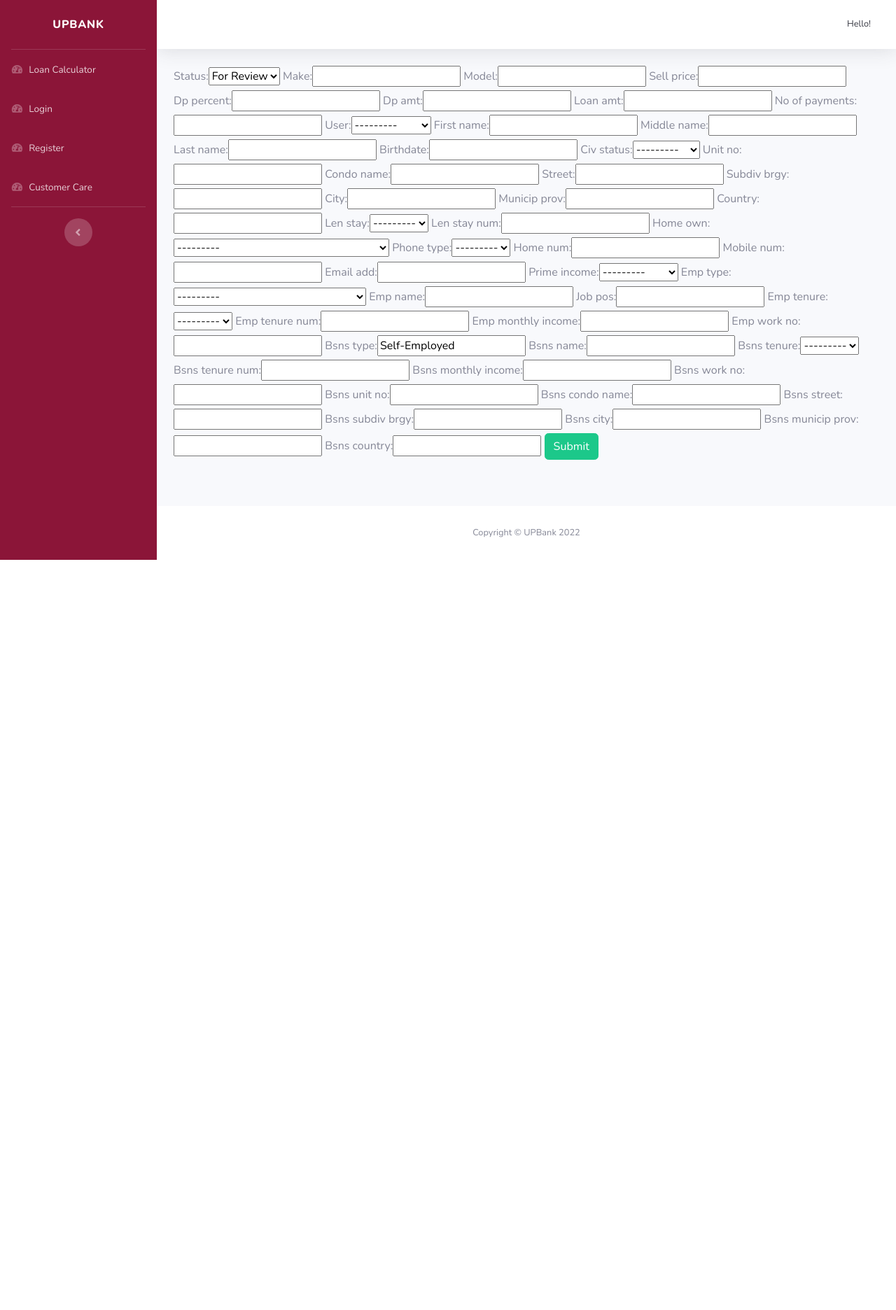
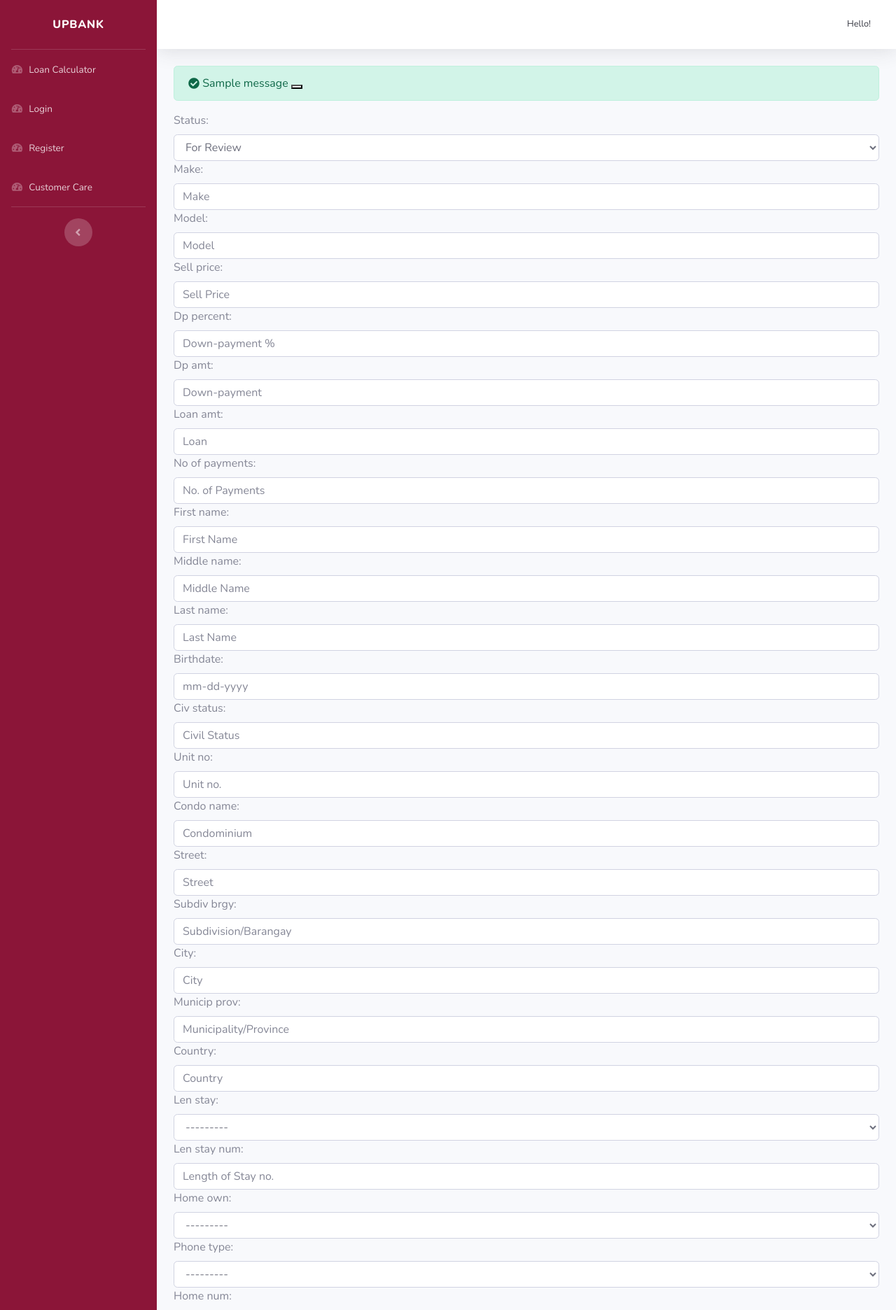
Before and after one commit to TristanBachini/Bank-Loan-Information-System, a Django app: page /borrower/loan-apply in a window 1280 px wide. Shown: the top 1872 px of the page at 70% size. Before the commit the page ends 800 px from the top, so only its background shows below. Run offline with Django 3.2, Linux system fonts and the light colour scheme; data comes from the database, SQL or seed files in the repository; tables that the repository leaves empty hold one stand-in row (values such as "Sample post"); one stand-in notice (Sample message) is shown; some libraries are stand-ins or nearby versions.

Commit message:
front-end for loan_apply

```diff
--- a/bank_loan_information_system/create_manage_acc/models.py
+++ b/bank_loan_information_system/create_manage_acc/models.py
@@ -2,7 +2,7 @@ from pyexpat import model
 from django.db import models
 from django.contrib.auth.models import User
 from phonenumber_field.modelfields import PhoneNumberField
-from djmoney.models.fields import MoneyField
+# from djmoney.models.fields import MoneyField
 from django.conf import settings
 
 import datetime
--- a/bank_loan_information_system/loans_borrower/forms.py
+++ b/bank_loan_information_system/loans_borrower/forms.py
@@ -1,10 +1,84 @@
 from django import forms
 from .models import *
+from phonenumber_field.formfields import PhoneNumberField
+from phonenumber_field.widgets import PhoneNumberInternationalFallbackWidget
 
 class LoanApplyForm(forms.ModelForm):
+    mobile_num = PhoneNumberField(
+        widget=PhoneNumberInternationalFallbackWidget, required=False,
+    )
+    mobile_num.widget.attrs = {'class': 'form-control', 'placeholder': '+63'}
+    birthdate = forms.DateField(
+        widget=forms.DateInput(
+            attrs={'class': 'form-control datetimepicker-input', 'id': 'dob', 'placeholder': 'mm-dd-yyyy',
+                     'data-target': '#datetimepicker1'},
+                     format='%m-%d-%y'
+        ),
+    )
     class Meta:
         model = Loans
         fields = '__all__'
-        # widgets = {
-        #     'status': forms.Select(attrs={'class': 'form-control', 'placeholder': 'Last Name'}),
-        # }
+        widgets = {
+            'status': forms.Select(attrs={'class': 'form-control', 'placeholder': 'Status'}),
+
+            # Loan Deets
+            'make': forms.TextInput(attrs={'class': 'form-control', 'placeholder': 'Make'}),
+            'model': forms.TextInput(attrs={'class': 'form-control', 'placeholder': 'Model'}),
+            'sell_price': forms.NumberInput(attrs={'class': 'form-control', 'placeholder': 'Sell Price'}),
+            'dp_percent': forms.NumberInput(attrs={'class': 'form-control', 'placeholder': 'Down-payment %'}),
+            'dp_amt': forms.NumberInput(attrs={'class': 'form-control', 'placeholder': 'Down-payment'}),
+            'loan_amt': forms.NumberInput(attrs={'class': 'form-control', 'placeholder': 'Loan'}),
+            'no_of_payments': forms.NumberInput(attrs={'class': 'form-control', 'placeholder': 'No. of Payments'}),
+
+            # User Deets
+            'user': forms.HiddenInput(attrs={'type': 'hidden'}),
+            'first_name': forms.TextInput(attrs={'class': 'form-control', 'placeholder': 'First Name'}),
+            'middle_name': forms.TextInput(attrs={'class': 'form-control', 'placeholder': 'Middle Name'}),
+            'last_name': forms.TextInput(attrs={'class': 'form-control', 'placeholder': 'Last Name'}),
+            'civ_status': forms.TextInput(attrs={'class': 'form-control', 'placeholder': 'Civil Status'}),
+
+            # User address
+            'unit_no': forms.TextInput(attrs={'class': 'form-control', 'placeholder': 'Unit no.'}),
+            'condo_name': forms.TextInput(attrs={'class': 'form-control', 'placeholder': 'Condominium'}),
+            'street': forms.TextInput(attrs={'class': 'form-control', 'placeholder': 'Street'}),
+            'subdiv_brgy': forms.TextInput(attrs={'class': 'form-control', 'placeholder': 'Subdivision/Barangay'}),
+            'city': forms.TextInput(attrs={'class': 'form-control', 'placeholder': 'City'}),
+            'municip_prov': forms.TextInput(attrs={'class': 'form-control', 'placeholder': 'Municipality/Province'}),
+            'country': forms.TextInput(attrs={'class': 'form-control', 'placeholder': 'Country'}),
+            'len_stay': forms.Select(attrs={'class': 'form-control', 'placeholder': 'Length of Stay'}),
+            'len_stay_num': forms.NumberInput(attrs={'class': 'form-control', 'placeholder': 'Length of Stay no.'}),
+            'home_own': forms.Select(attrs={'class': 'form-control', 'placeholder': 'Ownership'}),
+
+            # User contact
+            'phone_type': forms.Select(attrs={'class': 'form-control', 'placeholder': 'Type of Phone'}),
+            'home_num': forms.Select(attrs={'class': 'form-control', 'placeholder': 'Home no.'}),
+            'email_add': forms.TextInput(attrs={'class': 'form-control', 'placeholder': 'Email address'}),
+
+            'prime_income': forms.Select(attrs={'class': 'form-control', 'placeholder': 'Primary Income'}),
+
+            # If employment
+            'emp_type': forms.Select(attrs={'class': 'form-control', 'placeholder': 'Employment Type'}),
+            'emp_name': forms.TextInput(attrs={'class': 'form-control', 'placeholder': "Employer's Name"}),
+            'job_pos': forms.TextInput(attrs={'class': 'form-control', 'placeholder': 'Job Position'}),
+            'emp_tenure': forms.Select(attrs={'class': 'form-control', 'placeholder': 'Tenure'}),
+            'emp_tenure_num': forms.NumberInput(attrs={'class': 'form-control', 'placeholder': 'Tenure no.'}),
+            'emp_monthly_income': forms.NumberInput(attrs={'class': 'form-control', 'placeholder': 'Monthly Income'}),
+            'emp_work_no': forms.TextInput(attrs={'class': 'form-control', 'placeholder': 'Work no.'}),
+
+            # If business
+            'bsns_type': forms.Select(attrs={'class': 'form-control', 'placeholder': 'Business Type'}),
+            'bsns_name': forms.TextInput(attrs={'class': 'form-control', 'placeholder': "Business Name"}),
+            'bsns_tenure': forms.Select(attrs={'class': 'form-control', 'placeholder': 'Tenure'}),
+            'bsns_tenure_num': forms.NumberInput(attrs={'class': 'form-control', 'placeholder': 'Tenure no.'}),
+            'bsns_monthly_income': forms.NumberInput(attrs={'class': 'form-control', 'placeholder': 'Monthly Income'}),
+            'bsns_work_no': forms.TextInput(attrs={'class': 'form-control', 'placeholder': 'Work no.'}),
+
+            # Business Deets
+            'bsns_unit_no': forms.TextInput(attrs={'class': 'form-control', 'placeholder': "Unit no."}),
+            'bsns_condo_name': forms.TextInput(attrs={'class': 'form-control', 'placeholder': "Condominium"}),
+            'bsns_street': forms.TextInput(attrs={'class': 'form-control', 'placeholder': "Street"}),
+            'bsns_subdiv_brgy': forms.TextInput(attrs={'class': 'form-control', 'placeholder': "Subdivision/Barangay"}),
+            'bsns_city': forms.TextInput(attrs={'class': 'form-control', 'placeholder': "City"}),
+            'bsns_municip_prov': forms.TextInput(attrs={'class': 'form-control', 'placeholder': "Municipality/Province"}),
+            'bsns_country': forms.TextInput(attrs={'class': 'form-control', 'placeholder': "Country"}),
+        }
--- a/bank_loan_information_system/loans_borrower/templates/loans_borrower/loan-apply.html
+++ b/bank_loan_information_system/loans_borrower/templates/loans_borrower/loan-apply.html
@@ -1,12 +1,39 @@
 {% extends 'navbar/navbar.html' %}
 {% block content %} {% load static %}
 
-
+{% if messages %}
+    {% for message in messages %}
+        {% if message.tags == 'success' %}
+        <div class="alert alert-success d-flex align-items-center alert-dismissible fade show" role="alert">
+            <i class="fas fa-check-circle"></i>
+            <div class="message">
+            &nbsp;{{ message }}
+            <button type="button" class="btn-close" data-bs-dismiss="alert" aria-label="Close"></button>
+            </div>
+        </div>
+        {% elif message.tags == 'error' %}
+        <div class="alert alert-danger d-flex align-items-center alert-dismissible fade show" role="alert">
+            <i class="fas fa-times-circle"></i>
+            <div class="message">
+            &nbsp;{{ message }}
+            <button type="button" class="btn-close" data-bs-dismiss="alert" aria-label="Close"></button>
+            </div>
+        </div>
+        {% endif %}
+    {% endfor %}
+{% endif %}
 <form action="" class="create-record-form" method="post">
     {% csrf_token %}
     {{loan_form}}
 
     <button type="submit" class="btn btn-success">Submit</button>
 </form>
+<script>
+    $(function () {
+        $("#datetimepicker").datetimepicker({
+            format: 'MM-DD-YYYY',
+        });
+    });
+</script>
 
 {% endblock %}
--- a/bank_loan_information_system/loans_borrower/views.py
+++ b/bank_loan_information_system/loans_borrower/views.py
@@ -1,6 +1,7 @@
 from django.shortcuts import render
 from loans_borrower.models import Loans
 from .forms import *
+from django.contrib import messages
 
 # Create your views here.
 
@@ -23,10 +24,17 @@ def viewLoanAppsInfo(request, pk):
     }
     return render(request, 'loans_borrower/view-loan-apps-info.html', data)
 
+def loanApply(request):
+    user = request.user
+    loan_form = LoanApplyForm(initial={'user': user})
+    if(request.method == "POST"):
+        loan_form = LoanApplyForm(request.POST)
 
-def loanApply(request):
-    loan_form = LoanApplyForm()
-
+        if(loan_form.is_valid()):
+            loan_form.save()
+            messages.success(request, 'Application submitted.')
+        else:
+            messages.error(request, loan_form.errors)
     data = {
         'loan_form' : loan_form
     }
```
